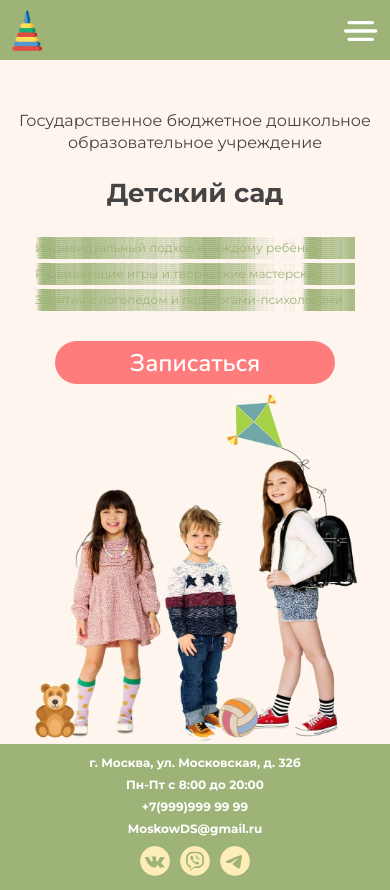
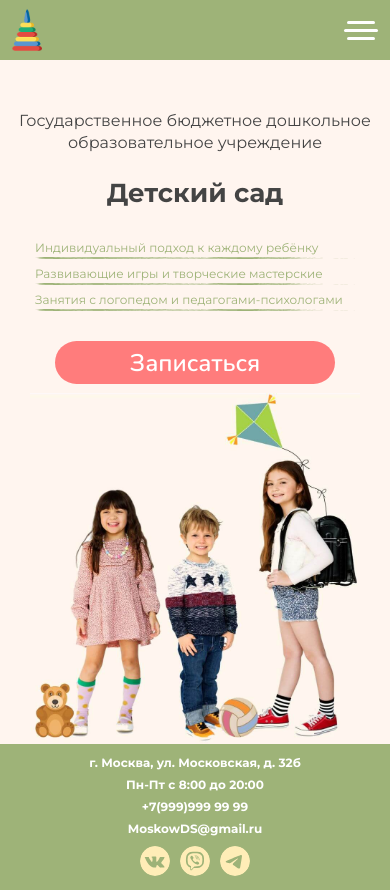
Before and after one commit to artem-vasenin/kindergarten, a Django app: page / in a window 390 px wide. Run offline with Django 5.2, Linux system fonts and the light colour scheme; parts of the project's set-up code (start-up, migrations or seed data) failed here and were passed over; some libraries are stand-ins or nearby versions.

Commit message:
finished mobile homepage

```diff
--- a/static_src/css/main.css
+++ b/static_src/css/main.css
@@ -4,6 +4,7 @@
     /* Colors */
     --color-green: #9EB378;
     --color-green-lite: #E2EFCA;
+    --color-green-a09: rgba(158, 179, 120, 0.9);
     --color-red: #FF6B4D;
     --color-red-lite: #FF7C7C;
     --color-red-dark: #E65C3E;
@@ -19,6 +20,9 @@
 
     /* Header */
     --header-bg: var(--color-green);
+
+    /* Drawer */
+    --drawer-bg: var(--color-green-a09);
 
     /* Footer */
     --footer-bg: var(--color-green);
@@ -42,12 +46,16 @@ h1, h2, h3, h4, h5, h6 {
 /* Header */
 .header {
     background-color: var(--header-bg);
-    padding-top: 10px;
-    padding-bottom: 10px;
+    /*padding-top: 10px;*/
+    /*padding-bottom: 10px;*/
     height: 60px;
+    position: fixed;
+    top: 0;
+    left: 0;
+    right: 0;
 
-    @media screen and (min-width: 992px){
-        height: 90px;
+    .container, .row {
+        height: 60px;
     }
 
     .logo {
@@ -55,13 +63,14 @@ h1, h2, h3, h4, h5, h6 {
             text-decoration: none;
             line-height: 0;
             font-size: 0;
+
+            @media screen and (min-width: 992px){
+                line-height: 0;
+                font-size: 0;
+            }
         }
         .logo__img {
             max-width: 30px;
-
-            @media screen and (min-width: 992px){
-                max-width: 45px;
-            }
         }
     }
 
@@ -75,11 +84,30 @@ h1, h2, h3, h4, h5, h6 {
             font-size: 0;
         }
     }
+    .header__nav-list {
+        margin: 0;
+        padding: 0;
+        list-style: none;
+        width: 100%;
+    }
+    .header__nav-link {
+
+    }
+
+    .text-row {
+        font-family: var(--footer-font), sans-serif;
+        color: var(--footer-text-color);
+        font-weight: 600;
+        text-decoration: none;
+        font-size: 18px;
+        line-height: 22px;
+    }
 }
 
 /* Main */
 .main {
     /*min-height: 80vh;*/
+    padding-top: 60px;
 }
 
 /* Footer */
@@ -155,7 +183,6 @@ h1, h2, h3, h4, h5, h6 {
 }
 
 /* Social */
-
 .social {
     .social__list {
         margin: 0;
@@ -187,6 +214,7 @@ h1, h2, h3, h4, h5, h6 {
     }
 }
 
+/* Button base */
 .btn {
     border: none;
     height: 43px;
@@ -202,12 +230,6 @@ h1, h2, h3, h4, h5, h6 {
     font-size: 24px;
     padding: 0 20px;
 
-    @media screen and (min-width: 992px) {
-        font-size: 36px;
-        height: 63px;
-        width: 400px;
-    }
-
     &.btn--accent {
         background-color: var(--color-red-lite);
 
@@ -220,3 +242,103 @@ h1, h2, h3, h4, h5, h6 {
         }
     }
 }
+
+/* Burger icon */
+.burger {
+    position: relative;
+    width: 34px;
+    height: 20px;
+    display: flex;
+    flex-direction: column;
+    gap: 5px;
+    justify-content: center;
+    align-items: center;
+    transition: all .4s;
+
+    .burger__inner, &::before, &::after {
+        display: block;
+        width: 100%;
+        height: 3px;
+        border-radius: 6px;
+        background-color: white;
+        transition: all .4s;
+    }
+
+    &::before, &::after {
+        content: '';
+        width: 28px;
+    }
+
+    &:hover {
+        gap: 6px;
+        transition: all .4s;
+
+        &::before, &::after {
+            width: 100%;
+            transition: all .4s;
+        }
+    }
+
+    &.burger--active {
+        &::before, &::after {
+            width: 34px;
+            position: absolute;
+            top: calc(50% - 2px);
+            transform: rotate(45deg);
+            transition: all .4s;
+        }
+        .burger__inner {
+           position: absolute;
+            top: calc(50% - 2px);
+            transform: rotate(-45deg);
+            transition: all .4s;
+        }
+    }
+}
+
+.drawer {
+    background-color: var(--drawer-bg);
+    position: fixed;
+    top: 60px;
+    bottom: 0;
+    left: -100%;
+    right: 100%;
+    transition: left .3s, right .3s;
+    display: flex;
+    flex-direction: column;
+    align-items: center;
+    padding-top: 30px;
+
+    &.drawer--active {
+        left: 0;
+        right: 0;
+        transition: left .3s, right .3s;
+    }
+
+    &::before {
+        content: '';
+        display: block;
+        height: 4px;
+        background-color: var(--color-green-lite);
+        position: absolute;
+        top: 0;
+        left: 0;
+        right: 0;
+    }
+
+    .drawer__list {
+        padding: 0;
+        margin: 0;
+        list-style: none;
+        max-width: 400px;
+    }
+
+    .drawer__link {
+        color: white;
+        text-decoration: none;
+        font-size: 20px;
+        line-height: 36px;
+        font-weight: 600;
+        font-family: var(--font-montserrat), sans-serif;
+    }
+}
--- a/static_src/js/main.js
+++ b/static_src/js/main.js
@@ -0,0 +1,8 @@
+const drawer = document.getElementById('drawer');
+const mobileMenuBtn = document.getElementById('mobile-menu-btn');
+const burger = document.getElementById('burger');
+
+mobileMenuBtn.addEventListener('click', (e) => {
+   drawer.classList.toggle('drawer--active');
+   burger.classList.toggle('burger--active');
+});
--- a/static_src/pages/home/css/styles.css
+++ b/static_src/pages/home/css/styles.css
@@ -39,7 +39,10 @@
         font-size: 12px;
         line-height: 22px;
         font-family: var(--font-montserrat), sans-serif;
-        background-image: url("pages/home/img/underline.png");
+        background-image: url("../img/underline.png");
+        background-repeat: no-repeat;
+        background-position: bottom left;
+        background-size: 100%;
     }
     .billboard__content-actions {
         text-align: center;
--- a/templates/base/index.html
+++ b/templates/base/index.html
@@ -23,7 +23,7 @@
         {% block body %}{% endblock %}
     </main>
     {% include 'parts/footer.html' %}
-    <script src="{% static '/css/main.js' %}"></script>
+    <script src="{% static '/js/main.js' %}" defer></script>
     {% block scripts %}{% endblock %}
 </body>
 </html>
--- a/templates/parts/footer.html
+++ b/templates/parts/footer.html
@@ -17,7 +17,7 @@
                             <a href="#" class="nav__link text-row">О нас</a>
                         </li>
                         <li class="nav__item">
-                            <a href="#" class="nav__link text-row">Образование и воспитание</a>
+                            <a href="#" class="nav__link text-row">Образование</a>
                         </li>
                         <li class="nav__item">
                             <a href="#" class="nav__link text-row">Родителям</a>
--- a/templates/parts/header.html
+++ b/templates/parts/header.html
@@ -1,17 +1,40 @@
 {% load static %}
 <header class="header">
     <div class="container">
-        <div class="row">
-            <div class="col logo">
+        <div class="row align-items-center">
+            <div class="col col-lg-1 logo">
                 <a href="{% url 'home:details' %}" class="logo__link">
                     <img src="{% static '/img/logo.png' %}" alt="logo" class="logo__img">
                 </a>
             </div>
             <div class="col nav d-flex d-lg-none justify-content-end align-content-center">
                 <button class="nav__btn" id="mobile-menu-btn">
-                    <img src="{% static '/img/burger.svg' %}" alt="nav" class="nav__btn-img">
+                    <span class="burger" id="burger">
+                        <span class="burger__inner"></span>
+                    </span>
                 </button>
             </div>
+            <nav class="col-lg-11 d-none d-lg-flex justify-content-end header__nav">
+                <ul class="header__nav-list d-flex justify-content-between">
+                    <li class="header__nav-item"><a href="#" class="header__nav-link text-row">Образование</a></li>
+                    <li class="header__nav-item"><a href="#" class="header__nav-link text-row">Родителям</a></li>
+                    <li class="header__nav-item"><a href="#" class="header__nav-link text-row">Консультации</a></li>
+                    <li class="header__nav-item"><a href="#" class="header__nav-link text-row">Галерея</a></li>
+                    <li class="header__nav-item"><a href="#" class="header__nav-link text-row">Контакты</a></li>
+                </ul>
+            </nav>
         </div>
     </div>
+
+    <div class="drawer" id="drawer">
+        <nav class="drawer__nav">
+            <ul class="drawer__list">
+                <li class="drawer__item"><a href="#" class="drawer__link">Образование</a></li>
+                <li class="drawer__item"><a href="#" class="drawer__link">Родителям</a></li>
+                <li class="drawer__item"><a href="#" class="drawer__link">Консультации</a></li>
+                <li class="drawer__item"><a href="#" class="drawer__link">Галерея</a></li>
+                <li class="drawer__item"><a href="#" class="drawer__link">Контакты</a></li>
+            </ul>
+        </nav>
+    </div>
 </header>
```
Also changed, not shown: static_src/img/burger.svg (deleted).
